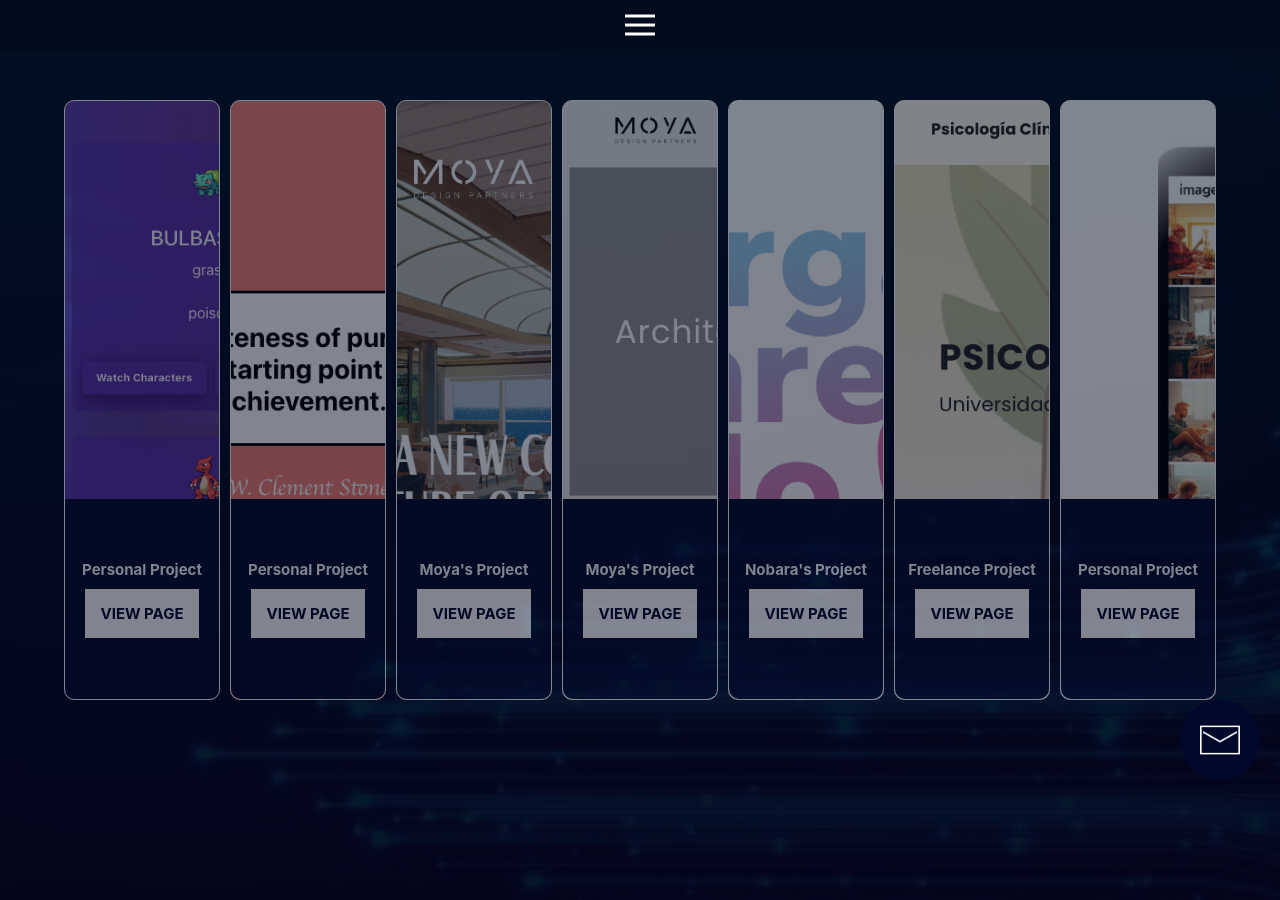
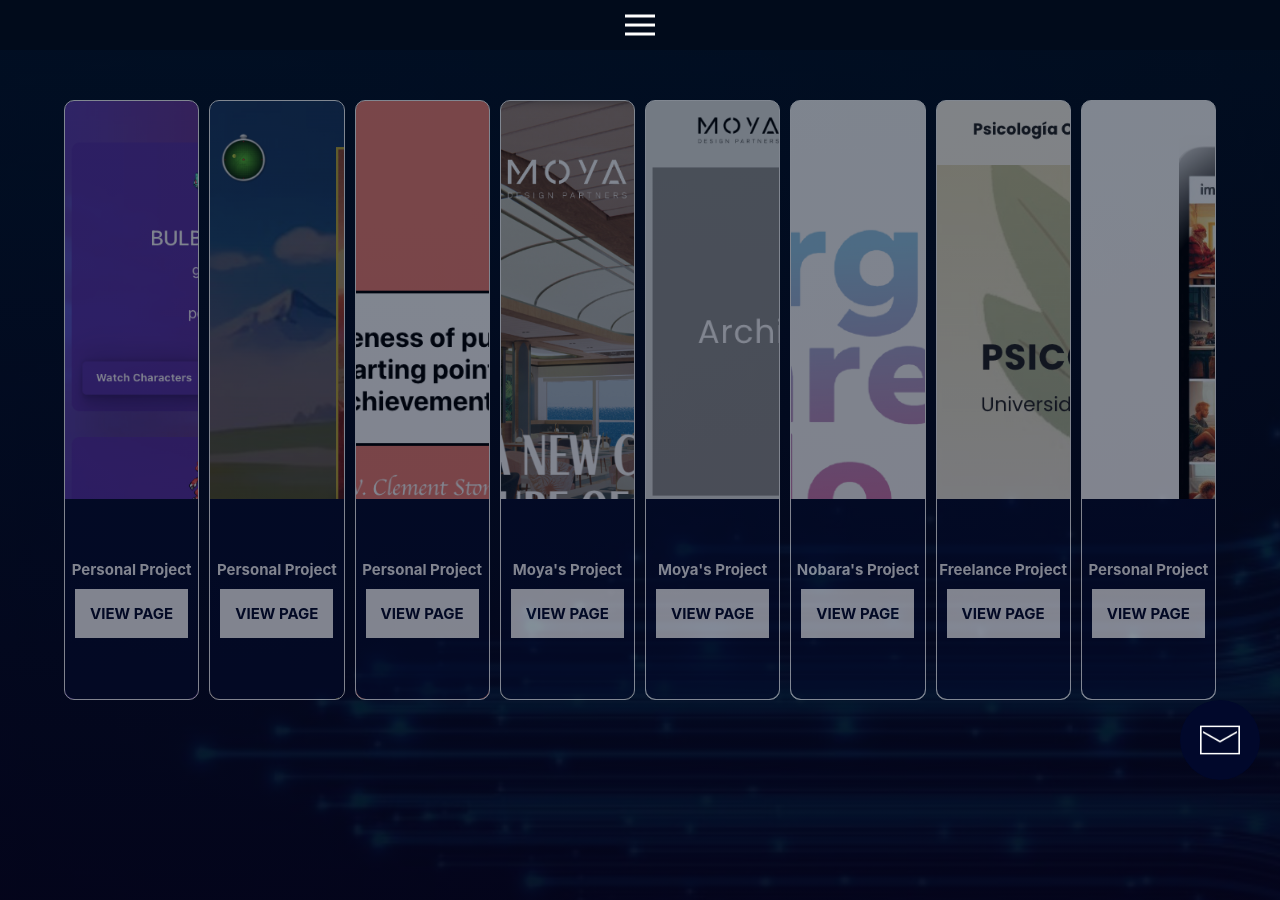
Before and after one commit to cristian-solano/portfolio-react-cristian, a React (Create React App) app: page /portfolio in a window 1280 px wide. Built offline with nearby package versions, Linux system fonts and the light colour scheme.

Commit message:
new content

```diff
--- a/src/Pages/Portfolio.js
+++ b/src/Pages/Portfolio.js
@@ -14,6 +14,14 @@ const Portfolio = () => {
             <label className='port-label'>
 
               <a href="https://pokedex-cris.netlify.app/" target='blank'><p>View page</p><img src={links} alt="enlace"/></a>
+            </label>
+          </div>
+        </div>
+        <div className='port-projects port-projects8'>
+         <div className='port-projects-paragraph'>
+            <p>Personal Project</p>
+            <label className='port-label'>
+              <a href='https://dragonball-skills.netlify.app/' target='blank'><p>View page</p> <img src={links} alt="enlace"/></a>
             </label>
           </div>
         </div>
--- a/src/Style/portfolio.css
+++ b/src/Style/portfolio.css
@@ -102,6 +102,19 @@
     background: url('../Images/image-adventure.png');
     background-size: cover;
     background-position: start;
+    border-radius: 10px;
+    opacity: 0.5;
+}
+
+.port-projects8 {
+    width: 15%;
+    height: 100%;
+    border: 1px solid #fff;
+    color: #fff;
+    transition: all ease-in-out 0.5s;
+    background: url('../Images/dragonball.png');
+    background-size: cover;
+    background-position: left;
     border-radius: 10px;
     opacity: 0.5;
 }
```
Also changed, not shown: src/Images/dragonball.png (added).
